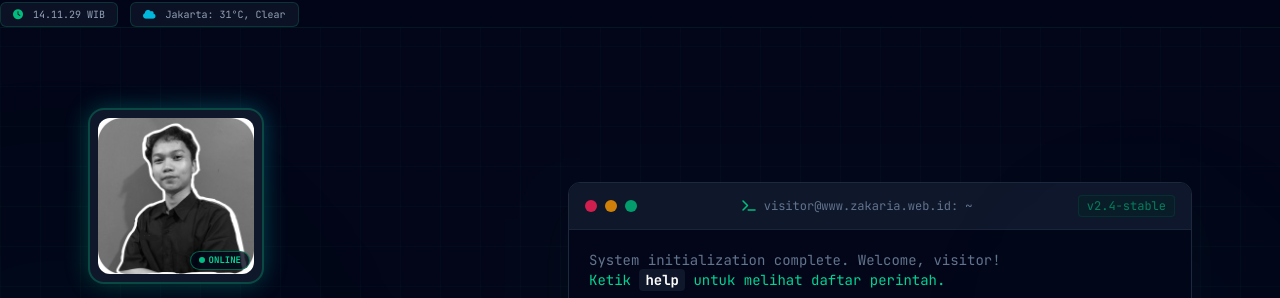
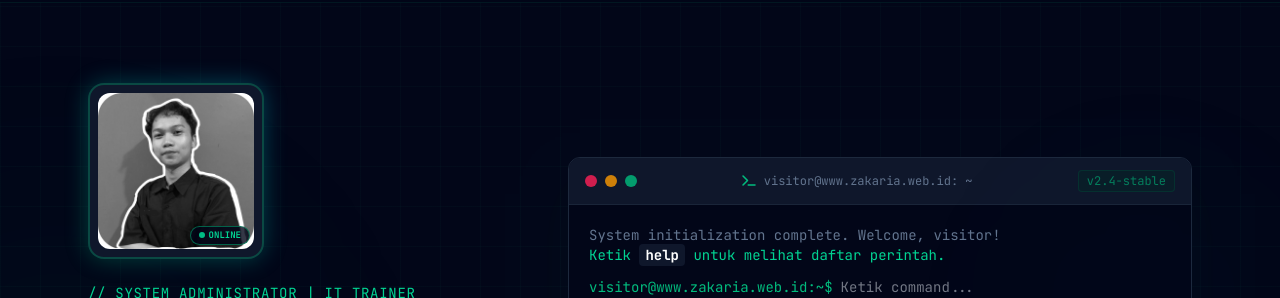
Before and after one commit to zaxrmdn/web, a plain HTML site: page index.html in a window 1280 px wide. Shown: the part 74-372 px from the top of the page. Drawn offline with nearby package versions, Linux system fonts and the light colour scheme; no server answers.

Commit message:
Update index.html

```diff
--- a/index.html
+++ b/index.html
@@ -52,17 +52,7 @@
                 </a>
             </div>
         </div>
-        <!-- Widget Waktu & Cuaca -->
-        <div class="hidden lg:flex items-center space-x-3" x-data="weatherWidget()">
-            <div class="status-badge">
-                <i class="fa-solid fa-clock text-emerald-500 mr-1"></i>
-                <span x-text="time"></span>
-            </div>
-            <div class="status-badge">
-                <i class="fa-solid fa-cloud text-cyan-500 mr-1"></i>
-                <span x-text="weather"></span>
-            </div>
-        </div>
+
     </header>
         <div x-show="!isMaintenance" x-transition:enter="transition ease-out duration-500" x-transition:enter-start="opacity-0">
     <!-- Semua isi website Anda (Hero, Terminal, Project, Blog) taruh di dalam sini -->
```
